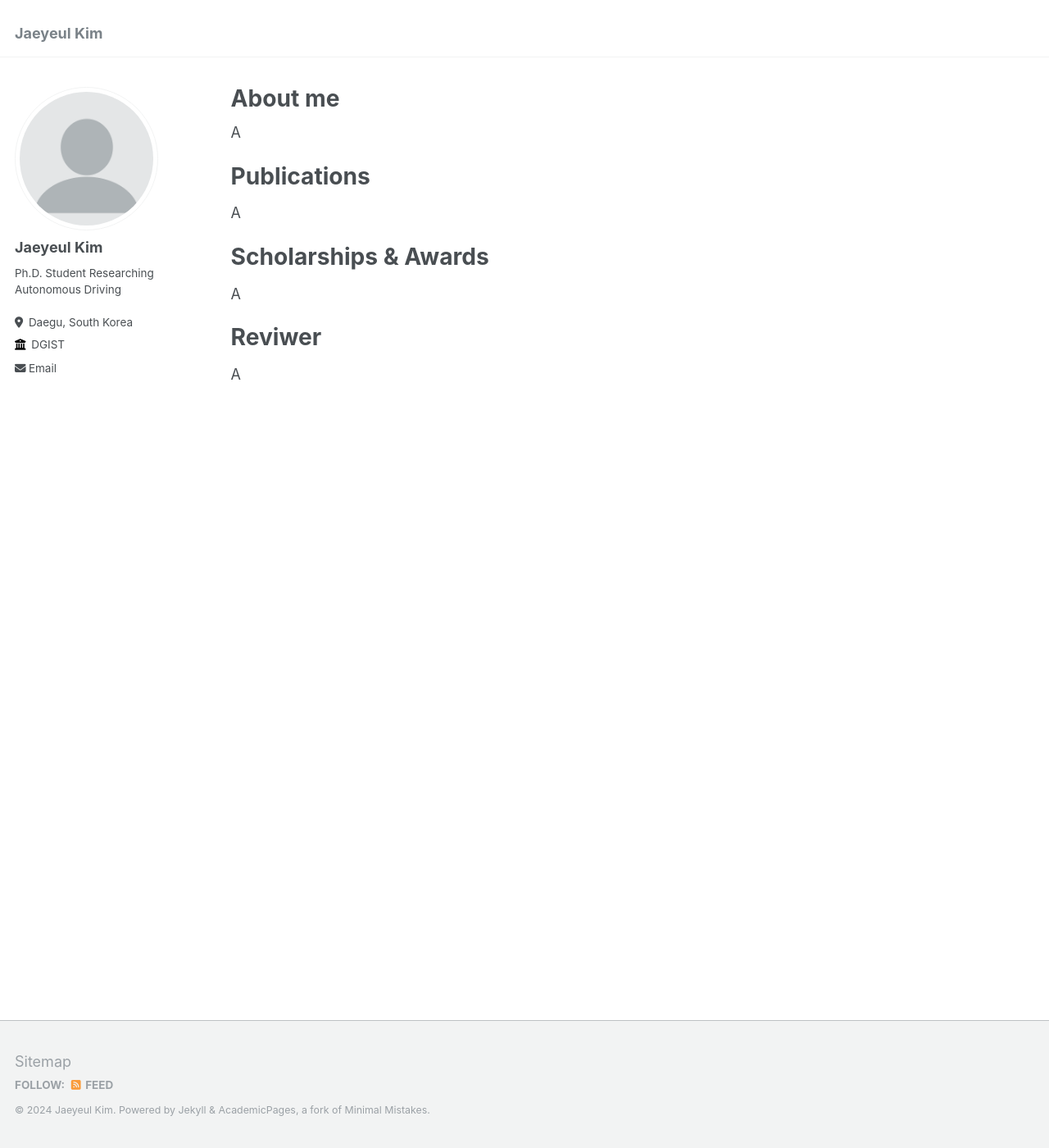
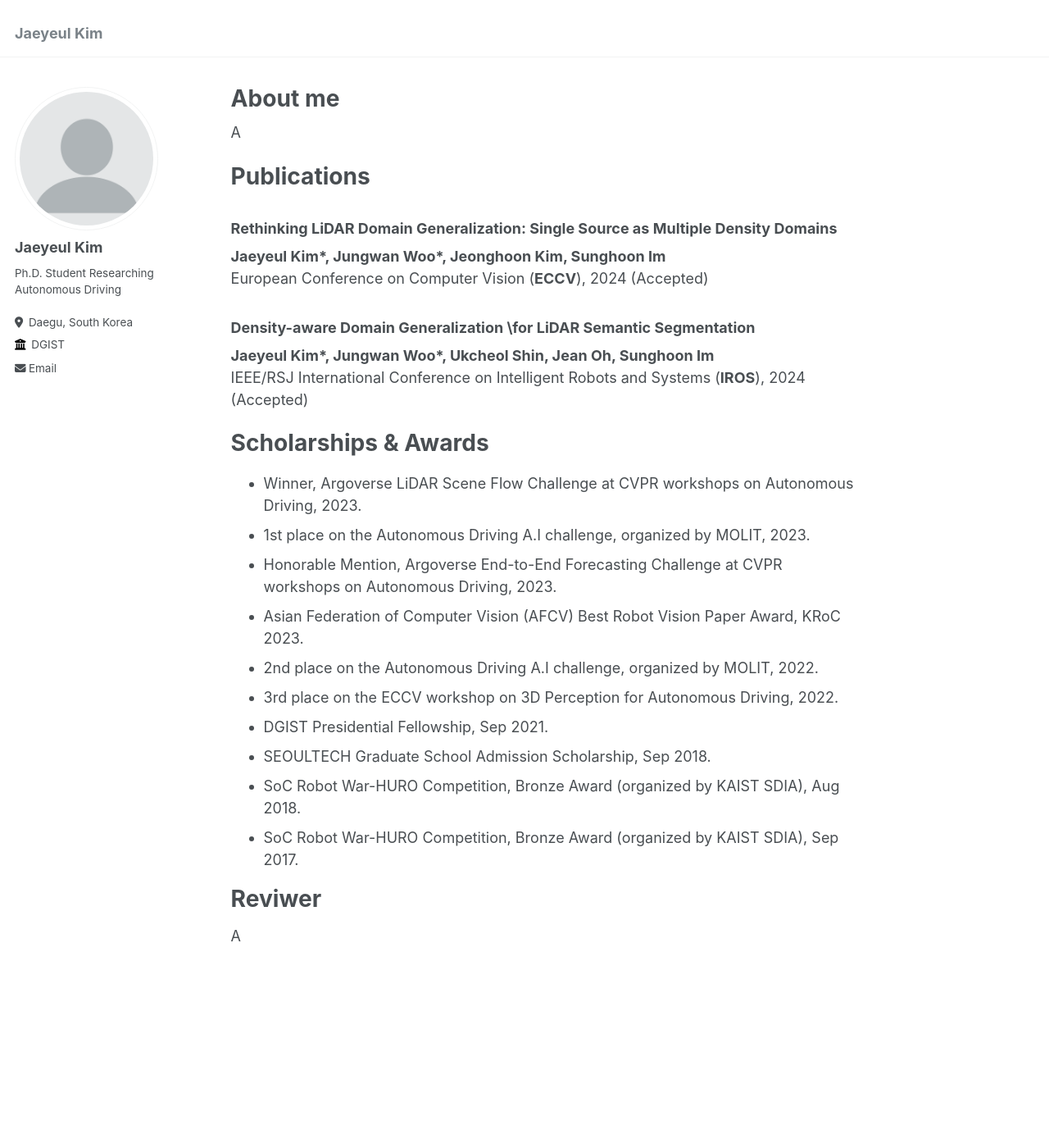
Before and after one commit to jykim94/jykim94.github.io, a Jekyll site: the page built from _pages/about.md, in a window 1280 px wide and 1400 px high. Shown: the whole window at 82% size. Built offline with Jekyll 4.4.1, drawn with Linux system fonts in a browser that asks for light colours.

Commit message:
Updated specific content

```diff
--- a/_pages/about.md
+++ b/_pages/about.md
@@ -11,11 +11,26 @@ A
 
 Publications
 ======
-A
+### Rethinking LiDAR Domain Generalization: Single Source as Multiple Density Domains
+**Jaeyeul Kim\*, Jungwan Woo*, Jeonghoon Kim, Sunghoon Im**
+European Conference on Computer Vision (**ECCV**), 2024 (Accepted)
+
+### Density-aware Domain Generalization \\for LiDAR Semantic Segmentation
+**Jaeyeul Kim\*, Jungwan Woo*, Ukcheol Shin, Jean Oh, Sunghoon Im**
+IEEE/RSJ International Conference on Intelligent Robots and Systems (**IROS**), 2024 (Accepted)
 
 Scholarships & Awards
 ======
-A
+- Winner, Argoverse LiDAR Scene Flow Challenge at CVPR workshops on Autonomous Driving, 2023.
+- 1st place on the Autonomous Driving A.I challenge, organized by MOLIT, 2023.
+- Honorable Mention, Argoverse End-to-End Forecasting Challenge at CVPR workshops on Autonomous Driving, 2023.
+- Asian Federation of Computer Vision (AFCV) Best Robot Vision Paper Award, KRoC 2023.
+- 2nd place on the Autonomous Driving A.I challenge, organized by MOLIT, 2022.
+- 3rd place on the ECCV workshop on 3D Perception for Autonomous Driving, 2022.
+- DGIST Presidential Fellowship, Sep 2021.
+- SEOULTECH Graduate School Admission Scholarship, Sep 2018.
+- SoC Robot War-HURO Competition, Bronze Award (organized by KAIST SDIA), Aug 2018.
+- SoC Robot War-HURO Competition, Bronze Award (organized by KAIST SDIA), Sep 2017.
 
 Reviwer
 ======
```
